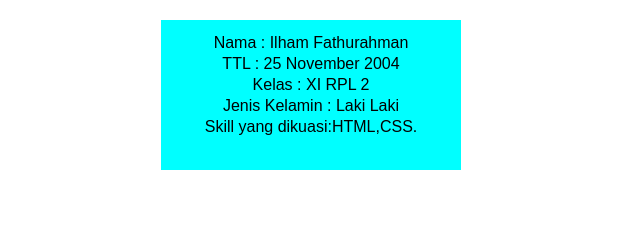
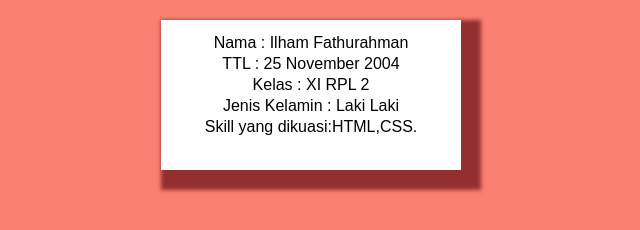
Before and after one commit to Hamf13/Biodata, a plain HTML site: page index.html in a window 1280 px wide. Shown: the whole page, without its empty margins (329-969 px from the left). Drawn offline with Linux system fonts and the light colour scheme.

Commit message:
nambah css

```diff
--- a/style.css
+++ b/style.css
@@ -123,23 +123,32 @@ table {
   border-spacing: 0;
 }
 
+
+
+
 /* content */
 * {
   font-family: sans-serif;
 }
 body {
-  background-image: url();
+  background-color: salmon;
 }
 
 .content {
   height: 150px;
   width: 300px;
-  background-color: aqua;
+  background-color: white;
   margin: auto;
   text-align: right;
   padding: 10px;
   box-sizing: border-box;
-  margin-top:20px;
+  margin-top:20px ;
+  box-shadow:  10px 10px 4px 10px rgb(146, 47, 47);
+}
+
+.content:hover{
+  background-color: black;
+  color: whitesmoke;
 }
 .content p {
   margin: 5px auto;
```
